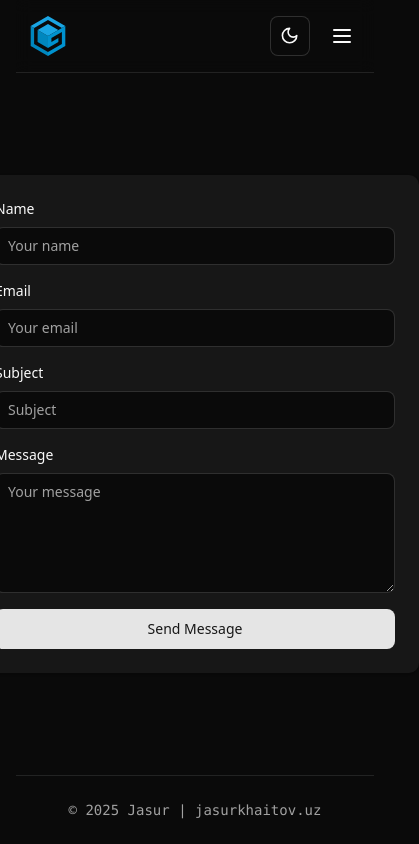
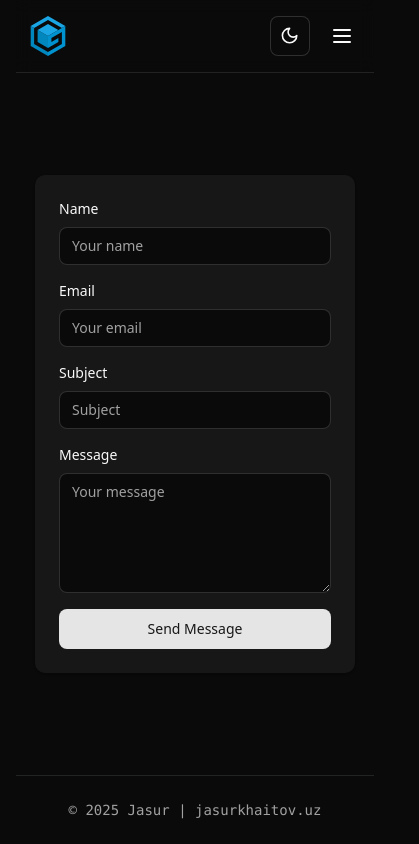
Before and after one commit to jasurkhaitov/blog, a React (Vite) app: page /en/contact in a window 390 px wide. Shown: the whole page, 419 px wide, since content can reach past the window. Built offline with nearby package versions, Linux system fonts and the light colour scheme.

Commit message:
Contact page responsive completed

```diff
--- a/src/pages/ContactPage.tsx
+++ b/src/pages/ContactPage.tsx
@@ -102,7 +102,7 @@ export default function ContactPage() {
 
       <main className="flex-grow w-full flex items-center justify-center mx-auto">
         <AnimatedSection>
-          <div className="bg-card w-md p-6 rounded-lg shadow-sm">
+          <div className="bg-card w-xs xs:w-sm sm:w-md p-6 rounded-lg shadow-sm">
             <form onSubmit={handleSubmit} className="space-y-4">
               <div className="grid gap-4 sm:grid-cols-2">
                 <div className="flex flex-col items-start gap-2">
--- a/tailwind.config.ts
+++ /dev/null
@@ -1,81 +0,0 @@
-import type { Config } from "tailwindcss"
-
-const config = {
-  darkMode: ["class"],
-  content: [
-    "./pages/**/*.{ts,tsx}",
-    "./components/**/*.{ts,tsx}",
-    "./app/**/*.{ts,tsx}",
-    "./src/**/*.{ts,tsx}",
-    "*.{js,ts,jsx,tsx,mdx}",
-  ],
-  prefix: "",
-  theme: {
-    container: {
-      center: true,
-      padding: "2rem",
-      screens: {
-        "2xl": "1400px",
-      },
-    },
-    extend: {
-      colors: {
-        border: "hsl(var(--border))",
-        input: "hsl(var(--input))",
-        ring: "hsl(var(--ring))",
-        background: "hsl(var(--background))",
-        foreground: "hsl(var(--foreground))",
-        primary: {
-          DEFAULT: "hsl(var(--primary))",
-          foreground: "hsl(var(--primary-foreground))",
-        },
-        secondary: {
-          DEFAULT: "hsl(var(--secondary))",
-          foreground: "hsl(var(--secondary-foreground))",
-        },
-        destructive: {
-          DEFAULT: "hsl(var(--destructive))",
-          foreground: "hsl(var(--destructive-foreground))",
-        },
-        muted: {
-          DEFAULT: "hsl(var(--muted))",
-          foreground: "hsl(var(--muted-foreground))",
-        },
-        accent: {
-          DEFAULT: "hsl(var(--accent))",
-          foreground: "hsl(var(--accent-foreground))",
-        },
-        popover: {
-          DEFAULT: "hsl(var(--popover))",
-          foreground: "hsl(var(--popover-foreground))",
-        },
-        card: {
-          DEFAULT: "hsl(var(--card))",
-          foreground: "hsl(var(--card-foreground))",
-        },
-      },
-      borderRadius: {
-        lg: "var(--radius)",
-        md: "calc(var(--radius) - 2px)",
-        sm: "calc(var(--radius) - 4px)",
-      },
-      keyframes: {
-        "accordion-down": {
-          from: { height: "0" },
-          to: { height: "var(--radix-accordion-content-height)" },
-        },
-        "accordion-up": {
-          from: { height: "var(--radix-accordion-content-height)" },
-          to: { height: "0" },
-        },
-      },
-      animation: {
-        "accordion-down": "accordion-down 0.2s ease-out",
-        "accordion-up": "accordion-up 0.2s ease-out",
-      },
-    },
-  },
-  plugins: [require("tailwindcss-animate")],
-} satisfies Config
-
-export default config
```
